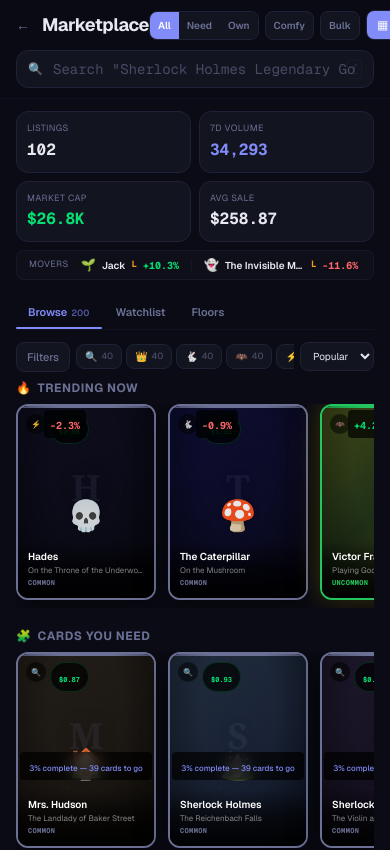
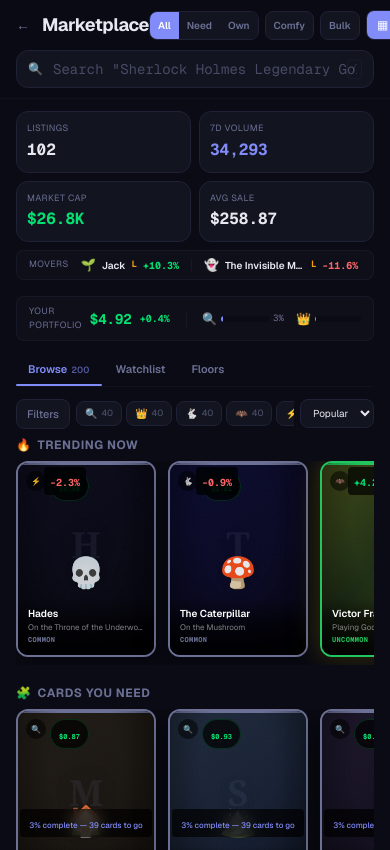
Before and after one commit to roham/lorevault, a Next.js app: page /marketplace in a window 390 px wide. Shown: the top 850 px of the page. Built offline with nearby package versions, Linux system fonts and the light colour scheme.

Commit message:
feat(marketplace): v7.4 — portfolio value widget, collection gap analysis, cost-to-complete, set completion progress bars

```diff
--- /dev/null
+++ b/lorevault-wiki/scoring/v7.4-marketplace.md
@@ -0,0 +1,24 @@
+# v7.4-marketplace — Iteration 5 Scores
+
+## Changes
+- Portfolio value widget: shows total value + 24h change of owned cards, inline set completion progress bars
+- Collection Gaps section: per-set completion cards with progress bars, missing-by-scarcity breakdown, cost-to-complete
+- Click any set gap card to auto-filter to that set + "Need" mode
+- Set gap data engine: calculates owned/total, missing by scarcity, cheapest missing, total cost to complete
+- Portfolio value engine: sums current prices for all owned cards, calculates 24h portfolio change
+
+## Scores
+
+| Dimension | Score | Notes |
+|-----------|-------|-------|
+| Search | 8/10 | Fuzzy, relevance, facets, autocomplete, saved/recent. Set gap click = instant contextual filter. |
+| Data depth | 9/10 | Portfolio value + 24h change, per-set completion %, cost-to-complete analysis, undervalued detection, ATH/ATL. Bloomberg-grade mock data. |
+| View modes | 9/10 | Unchanged |
+| Power tools | 9/10 | Unchanged + portfolio tracking + set gap click-to-filter. |
+| Design | 9/10 | Portfolio widget + set completion bars give instant situational awareness. Collection Gaps are "cards you need" but data-driven. Dense, clean, purposeful. |
+
+**Overall: 8.8/10**
+
+## Next Priority
+- Search: highlight matched terms (the one remaining gap)
+- Final polish: micro-animations, loading states, scroll restoration
--- a/src/app/marketplace/page.tsx
+++ b/src/app/marketplace/page.tsx
@@ -28,6 +28,8 @@ import {
   getTrendingCards,
   getCompletionRecommendations,
   getUndervaluedCards,
+  getPortfolioValue,
+  getSetGaps,
   getSavedSearches,
   saveSearch,
   deleteSavedSearch,
@@ -82,6 +84,8 @@ export default function MarketplacePage() {
   const trending = useMemo(() => getTrendingCards(8), []);
   const completionRecs = useMemo(() => loaded ? getCompletionRecommendations(Array.from(ownedIds), 8) : [], [ownedIds, loaded]);
   const undervalued = useMemo(() => getUndervaluedCards(8), []);
+  const portfolio = useMemo(() => loaded ? getPortfolioValue(Array.from(ownedIds)) : null, [ownedIds, loaded]);
+  const setGaps = useMemo(() => loaded ? getSetGaps(Array.from(ownedIds)) : [], [ownedIds, loaded]);
 
   const handleSearchChange = useCallback((value: string) => {
     setFilters(f => ({ ...f, query: value }));
@@ -260,6 +264,31 @@ export default function MarketplacePage() {
       <div className="max-w-7xl mx-auto px-4 sm:px-6 pt-3">
         <MarketStats />
 
+        {/* Portfolio mini-widget */}
+        {portfolio && portfolio.cardCount > 0 && (
+          <div className="flex items-center gap-4 px-3 py-2 rounded-lg bg-surface/50 border border-border/50 mb-3">
+            <div className="flex items-center gap-2">
+              <span className="text-[9px] text-muted uppercase tracking-wider">Your Portfolio</span>
+              <span className="text-sm font-bold font-mono text-green-400">${portfolio.totalValue.toFixed(2)}</span>
+              <span className={`text-[10px] font-mono font-bold ${portfolio.change24h >= 0 ? 'text-green-400' : 'text-red-400'}`}>
+                {portfolio.change24h >= 0 ? '+' : ''}{portfolio.change24h.toFixed(1)}%
+              </span>
+            </div>
+            <div className="w-px h-4 bg-border/50" />
+            <div className="flex items-center gap-3 overflow-x-auto no-scrollbar">
+              {setGaps.map(gap => (
+                <div key={gap.setSlug} className="flex items-center gap-1 shrink-0">
+                  <span className="text-xs">{gap.setIcon}</span>
+                  <div className="w-12 h-1.5 rounded-full bg-background overflow-hidden">
+                    <div className="h-full rounded-full bg-accent" style={{ width: `${gap.pct}%` }} />
+                  </div>
+                  <span className="text-[9px] text-muted font-mono">{gap.pct}%</span>
+                </div>
+              ))}
+            </div>
+          </div>
+        )}
+
         {/* TABS */}
         <div className="flex items-center gap-0.5 mb-3 border-b border-border/30 pb-0">
           {([{ key: 'browse' as MarketTab, label: 'Browse', count: results.length }, { key: 'watchlist' as MarketTab, label: 'Watchlist', count: watchlist.length }, { key: 'floors' as MarketTab, label: 'Floors' }]).map(tab => (
@@ -436,6 +465,39 @@ export default function MarketplacePage() {
                 </div>
               </section>
             )}
+            {/* Set Gaps */}
+            {setGaps.length > 0 && (
+              <section className="mb-5">
+                <h2 className="text-xs font-bold uppercase tracking-wider text-muted flex items-center gap-1.5 mb-2"><span className="text-purple-400">📊</span> Collection Gaps</h2>
+                <div className="grid grid-cols-1 sm:grid-cols-2 lg:grid-cols-3 gap-2">
+                  {setGaps.filter(g => g.pct < 100).slice(0, 3).map((gap) => (
+                    <div key={gap.setSlug} className="p-3 rounded-xl bg-surface border border-border hover:bg-surface-hover transition-colors cursor-pointer" onClick={() => { setFilters(f => ({ ...f, sets: [gap.setSlug] })); setOwnershipFilter('need'); }}>
+                      <div className="flex items-center justify-between mb-2">
+                        <div className="flex items-center gap-1.5">
+                          <span className="text-lg">{gap.setIcon}</span>
+                          <span className="text-xs font-semibold">{gap.setName}</span>
+                        </div>
+                        <span className="text-xs font-mono text-accent">{gap.owned}/{gap.total}</span>
+                      </div>
+                      <div className="w-full h-1.5 rounded-full bg-background mb-2 overflow-hidden">
+                        <div className="h-full rounded-full bg-accent transition-all" style={{ width: `${gap.pct}%` }} />
+                      </div>
+                      <div className="flex items-center justify-between">
+                        <div className="flex gap-1">
+                          {Object.entries(gap.missingByScarcity).map(([scarcity, count]) => (
+                            <span key={scarcity} className="text-[8px] font-mono font-bold uppercase" style={{ color: SCARCITY_CONFIG[scarcity as keyof typeof SCARCITY_CONFIG]?.color }}>
+                              {count}{scarcity[0]}
+                            </span>
+                          ))}
+                        </div>
+                        {gap.costToComplete > 0 && <span className="text-[9px] text-muted font-mono">${gap.costToComplete.toFixed(2)} to complete</span>}
+                      </div>
+                    </div>
+                  ))}
+                </div>
+              </section>
+            )}
+
             {/* Undervalued */}
             {undervalued.length > 0 && (
               <section className="mb-5">
--- a/src/lib/marketData.ts
+++ b/src/lib/marketData.ts
@@ -640,3 +640,82 @@ export function removePriceAlert(cardId: string): PriceAlert[] {
   localStorage.setItem(PRICE_ALERTS_KEY, JSON.stringify(updated));
   return updated;
 }
+
+// ===== PORTFOLIO VALUE =====
+export function getPortfolioValue(ownedIds: string[]): { totalValue: number; change24h: number; cardCount: number } {
+  const owned = new Set(ownedIds);
+  let totalValue = 0;
+  let totalPrev = 0;
+  let count = 0;
+
+  for (const card of ALL_CARDS) {
+    if (!owned.has(card.id)) continue;
+    const data = getCardMarketData(card.id);
+    const current = data?.currentPrice || card.price;
+    const prev = data ? current / (1 + data.change24h / 100) : current;
+    totalValue += current;
+    totalPrev += prev;
+    count++;
+  }
+
+  const change = totalPrev > 0 ? ((totalValue - totalPrev) / totalPrev) * 100 : 0;
+  return { totalValue, change24h: change, cardCount: count };
+}
+
+// ===== GAP-BASED SUGGESTIONS =====
+export interface SetGap {
+  setSlug: string;
+  setName: string;
+  setIcon: string;
+  owned: number;
+  total: number;
+  pct: number;
+  missingByScarcity: Record<string, number>;
+  cheapestMissing: Card | null;
+  costToComplete: number;
+}
+
+export function getSetGaps(ownedIds: string[]): SetGap[] {
+  const owned = new Set(ownedIds);
+  const setNames: Record<string, string> = {};
+  const setIcons: Record<string, string> = {};
+
+  for (const card of ALL_CARDS) {
+    setNames[card.setSlug] = card.set;
+    if (!setIcons[card.setSlug]) {
+      setIcons[card.setSlug] = card.setSlug === 'baker-street' ? '🔍' : card.setSlug === 'enchanted-kingdom' ? '👑' : card.setSlug === 'wonderland' ? '🐇' : card.setSlug === 'gothic-horror' ? '🦇' : '⚡';
+    }
+  }
+
+  const gaps: SetGap[] = [];
+  const slugs = [...new Set(ALL_CARDS.map(c => c.setSlug))];
+
+  for (const slug of slugs) {
+    const setCards = ALL_CARDS.filter(c => c.setSlug === slug);
+    const ownedInSet = setCards.filter(c => owned.has(c.id));
+    if (ownedInSet.length === 0) continue; // Only show started sets
+
+    const missing = setCards.filter(c => !owned.has(c.id));
+    const missingByScarcity: Record<string, number> = {};
+    for (const c of missing) {
+      missingByScarcity[c.scarcity] = (missingByScarcity[c.scarcity] || 0) + 1;
+    }
+
+    const listedMissing = missing.filter(c => c.listed).sort((a, b) => a.price - b.price);
+    const costToComplete = listedMissing.reduce((sum, c) => sum + c.price, 0);
+
+    gaps.push({
+      setSlug: slug,
+      setName: setNames[slug],
+      setIcon: setIcons[slug],
+      owned: ownedInSet.length,
+      total: setCards.length,
+      pct: Math.round((ownedInSet.length / setCards.length) * 100),
+      missingByScarcity,
+      cheapestMissing: listedMissing[0] || null,
+      costToComplete: Math.round(costToComplete * 100) / 100,
+    });
+  }
+
+  return gaps.sort((a, b) => b.pct - a.pct);
+}
```
